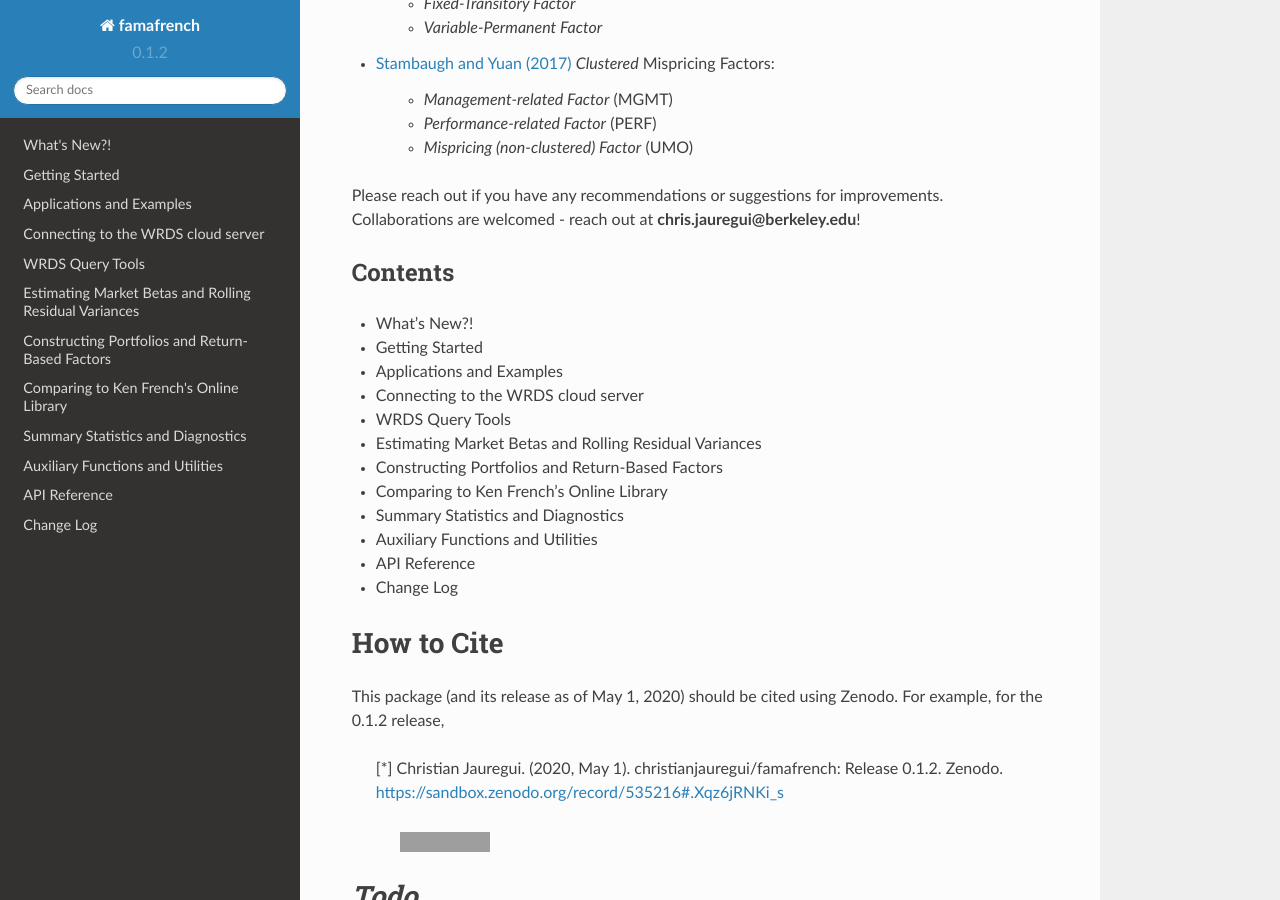
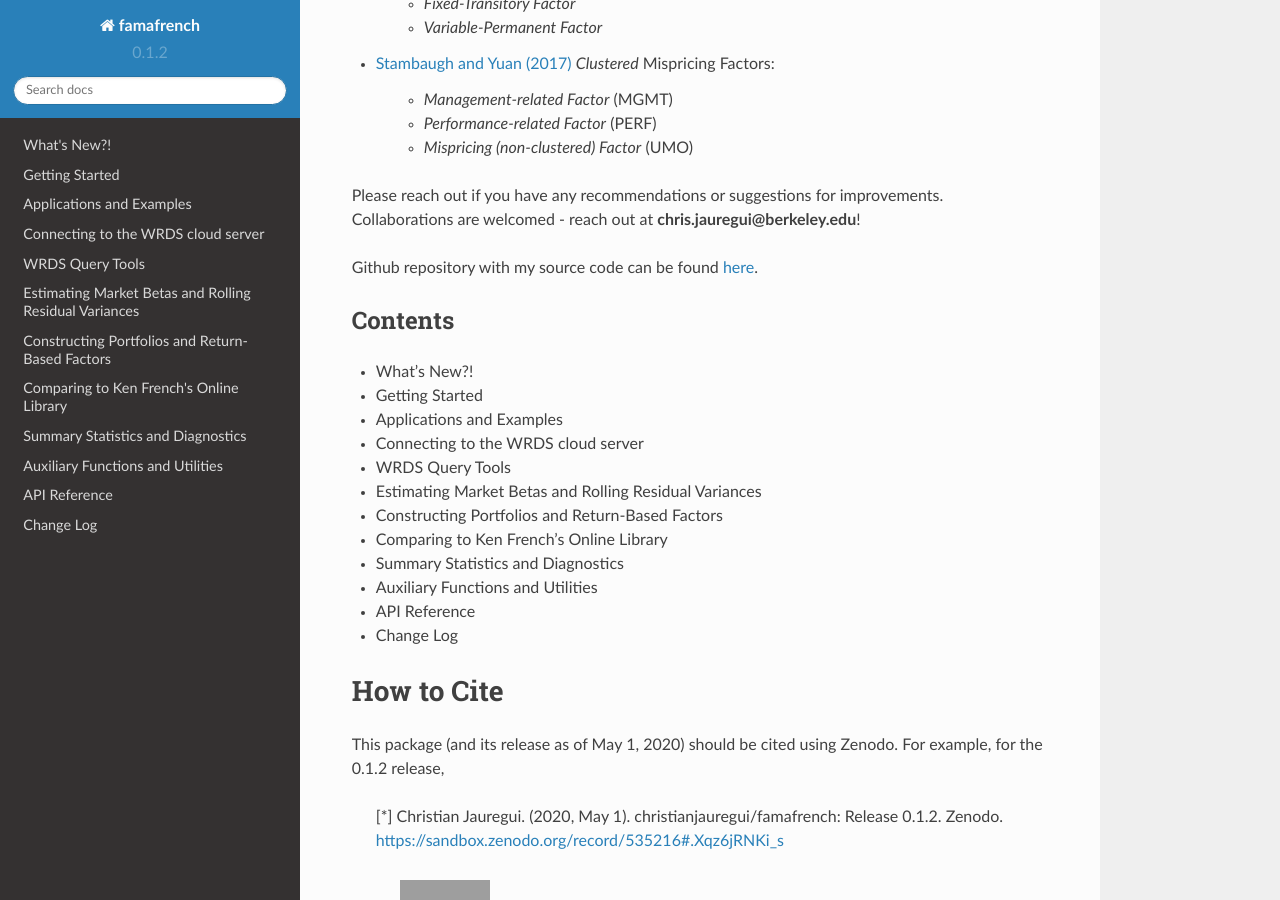
Before and after one commit to christianjauregui/famafrench, a Sphinx documentation site: the page built from docs/source/index.rst, in a window 1280 px wide and 900 px high, scrolled down 715 px. Built offline with Sphinx 7.4.7 and the Read the Docs theme 2.0.0, drawn with Linux system fonts in a browser that asks for light colours; grey boxes are pictures that could not be loaded.

Commit message:
Update index.rst

```diff
--- a/docs/source/index.rst
+++ b/docs/source/index.rst
@@ -38,6 +38,8 @@ Future plans are to continue to expand the toolbox to include additional factor-
 
 
 Please reach out if you have any recommendations or suggestions for improvements. Collaborations are welcomed - reach out at **chris.jauregui@berkeley.edu**!
+
+Github repository with my source code can be found `here <https://github.com/christianjauregui/famafrench>`_.
 
 Contents
 ========
```
